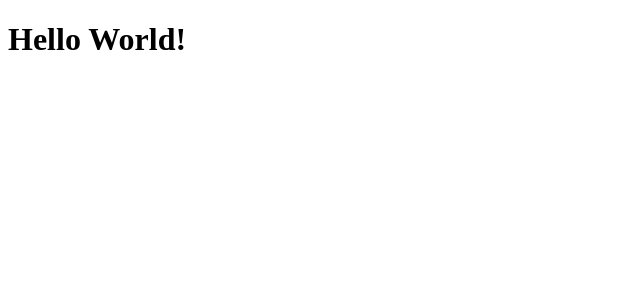
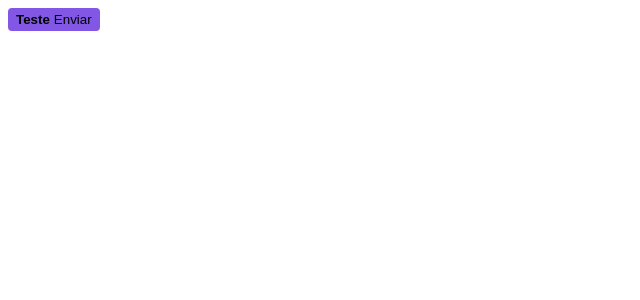
Before and after one commit to diegods-ferreira/ignite-shop, a Next.js app: page / in a window 1280 px wide. Shown: the top 300 px of the page, without its empty margins (0-640 px from the left). Built offline with nearby package versions, Linux system fonts and the light colour scheme.

Commit message:
Estrutura visual - Configurando Stitches

```diff
--- a/package.json
+++ b/package.json
@@ -9,6 +9,7 @@
     "lint": "next lint"
   },
   "dependencies": {
+    "@stitches/react": "^1.2.8",
     "next": "12.3.1",
     "react": "18.2.0",
     "react-dom": "18.2.0"
--- a/src/pages/_document.tsx
+++ b/src/pages/_document.tsx
@@ -1,4 +1,6 @@
 import { Html, Head, Main, NextScript } from 'next/document';
+
+import { getCssText } from '../styles';
 
 export default function Document() {
   return (
@@ -7,6 +9,8 @@
         <link rel="preconnect" href="https://fonts.googleapis.com" />
         <link rel="preconnect" href="https://fonts.gstatic.com" crossOrigin="anonymous" />
         <link href="https://fonts.googleapis.com/css2?family=Inter:wght@400;700&display=swap" rel="stylesheet" />
+
+        <style id="stitches" dangerouslySetInnerHTML={{ __html: getCssText() }} />
       </Head>
 
       <body>
--- a/src/pages/index.tsx
+++ b/src/pages/index.tsx
@@ -1,5 +1,26 @@
+import { styled } from '../styles';
+
+const Button = styled('button', {
+  backgroundColor: '$rocketseat',
+  borderRadius: 4,
+  border: 0,
+  padding: '4px 8px',
+
+  span: {
+    fontWeight: 'bold',
+    marginRight: 4
+  },
+
+  '&:hover': {
+    filter: 'brightness(0.8)'
+  }
+});
+
 export default function Home() {
   return (
-    <h1>Hello World!</h1>
+    <Button>
+      <span>Teste</span>
+      Enviar
+    </Button>
   );
 }
--- /dev/null
+++ b/src/styles/index.ts
@@ -0,0 +1,18 @@
+import { createStitches } from '@stitches/react';
+
+export const {
+  config,
+  styled,
+  css,
+  globalCss,
+  keyframes,
+  getCssText,
+  theme,
+  createTheme
+} = createStitches({
+  theme: {
+    colors: {
+      rocketseat: '#8257e6'
+    }
+  }
+});
```
Also changed, not shown: 1 other file (tests, documents, lock files or other folders).
